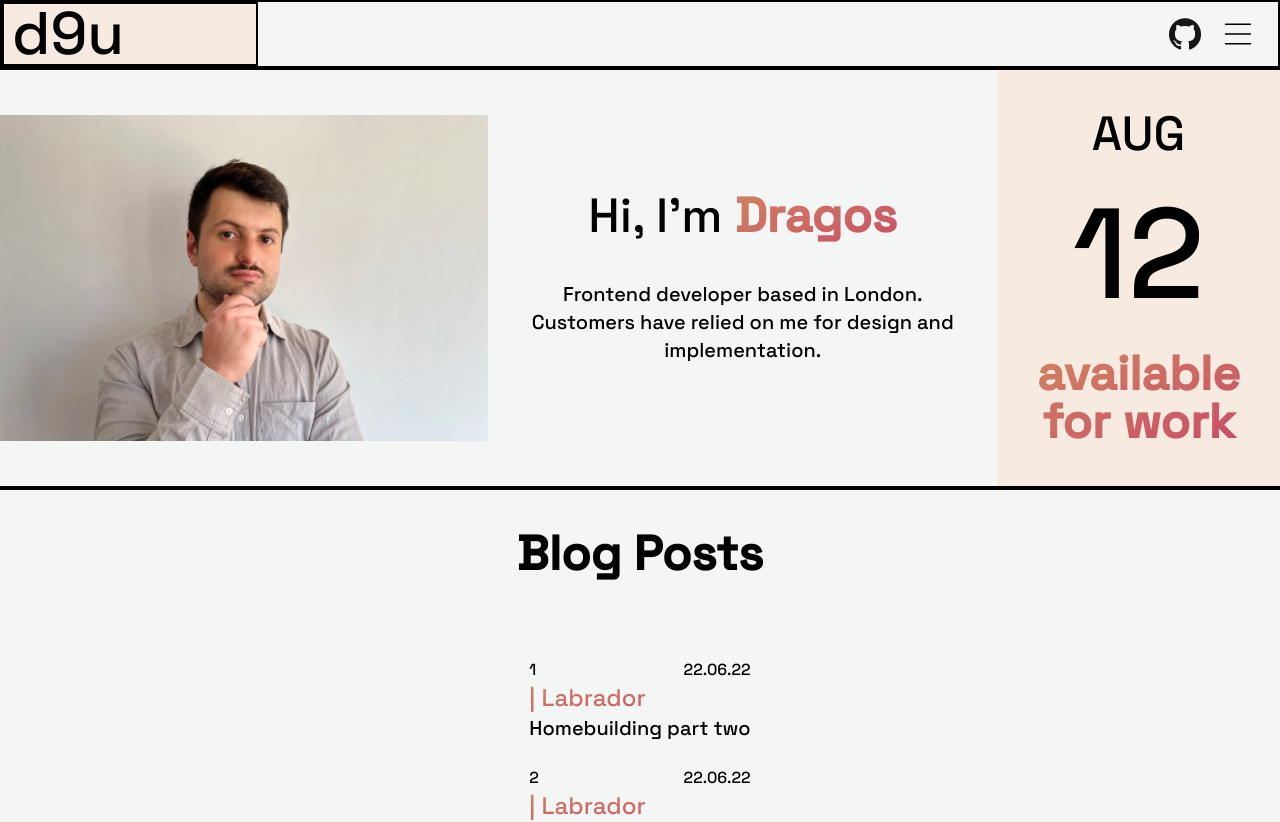
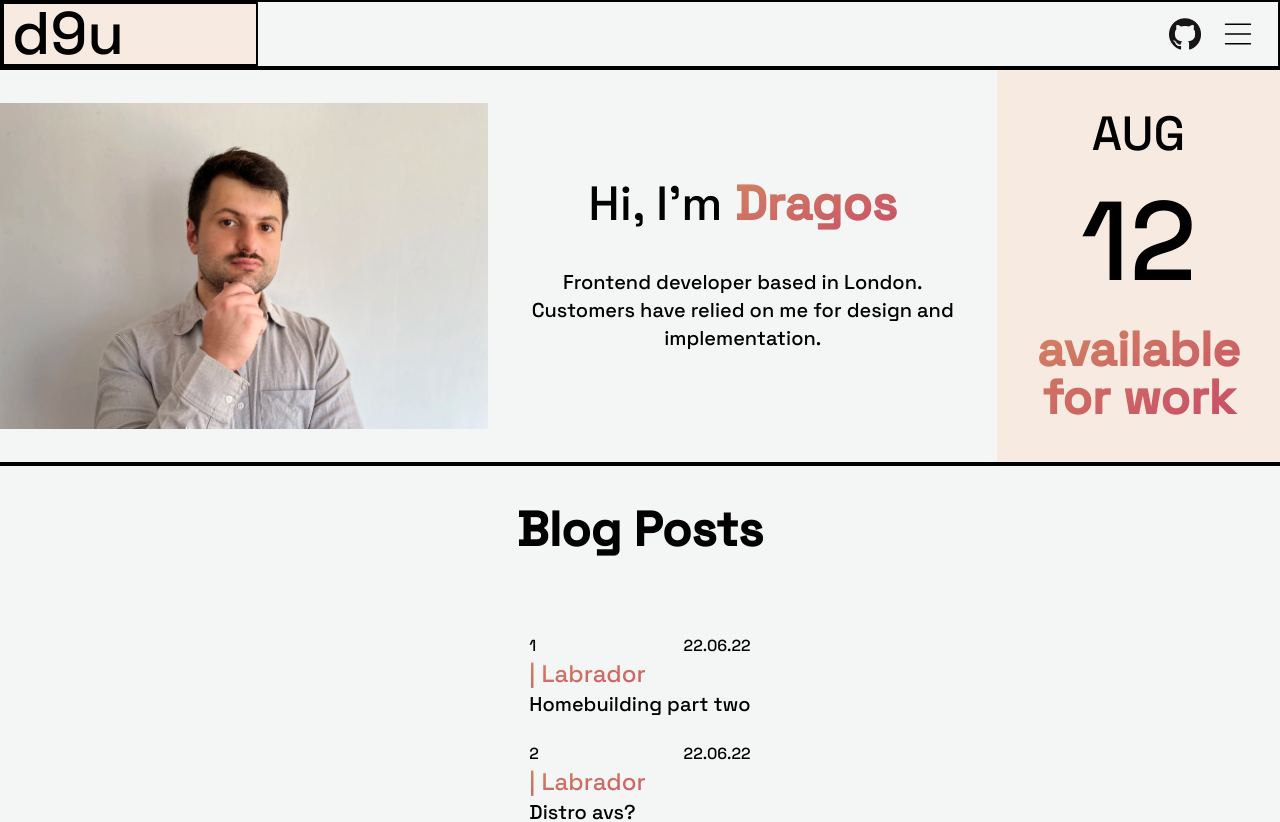
Before and after one commit to dfxe/my-site-updated, a Next.js app in the folder portfolio/: page / in a window 1280 px wide. Shown: the top 822 px of the page. Built offline with nearby package versions, Linux system fonts and the light colour scheme.

Commit message:
Add better hierarchical font size

```diff
--- a/portfolio/components/AvailableCard/AvailableCard.tsx
+++ b/portfolio/components/AvailableCard/AvailableCard.tsx
@@ -16,7 +16,7 @@ const AvailableCard = () => {
     "November",
     "December",
   ];
-  4;
+
   //FIX: time zone issue, currentDay not updating at midnight
   const [availabilityDates, setAvailabilityDates] = useState({
     currentDay:
@@ -34,7 +34,7 @@ const AvailableCard = () => {
       <div className="flex flex-col justify-center items-center">
         <div className="text-5xl">{availabilityDates.currentMonth}</div>
 
-        <div className="text-[8rem]">{availabilityDates.currentDay}</div>
+        <div className="text-[7rem]">{availabilityDates.currentDay}</div>
       </div>
 
       <div
```
